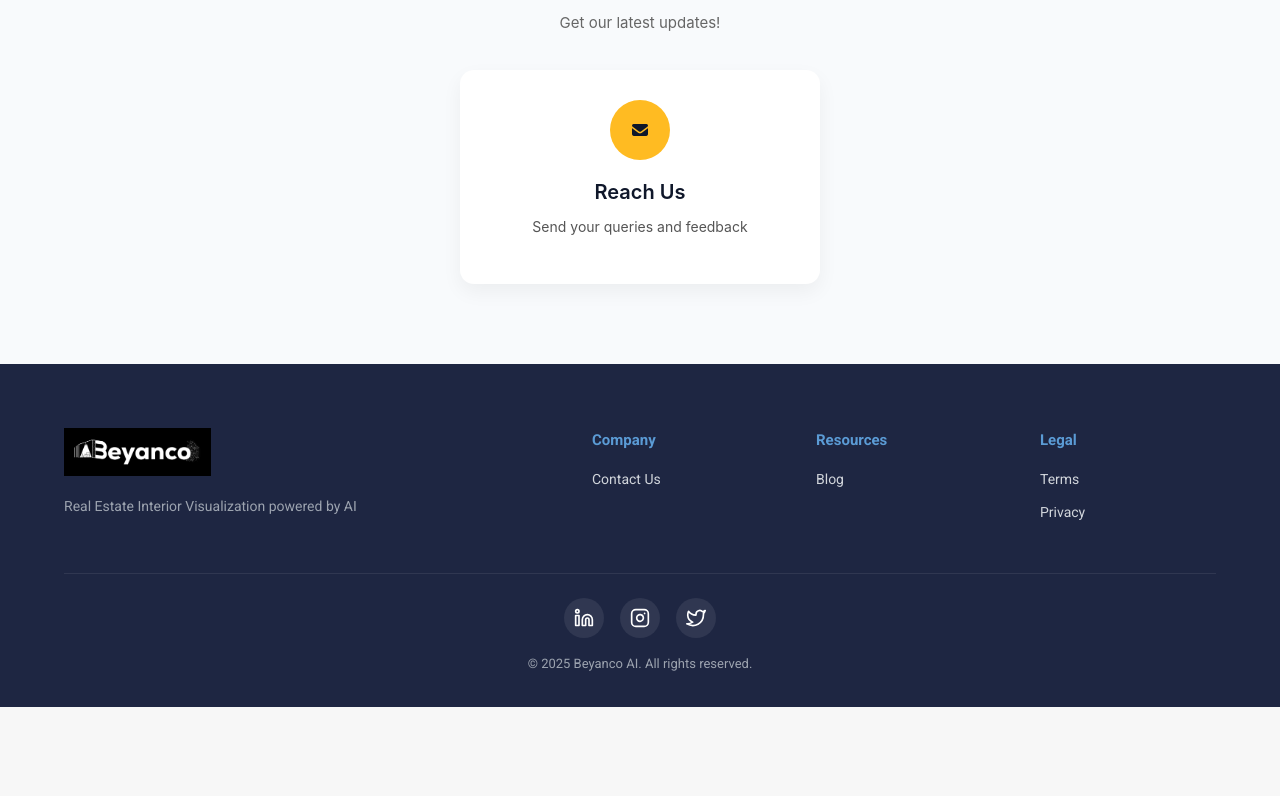
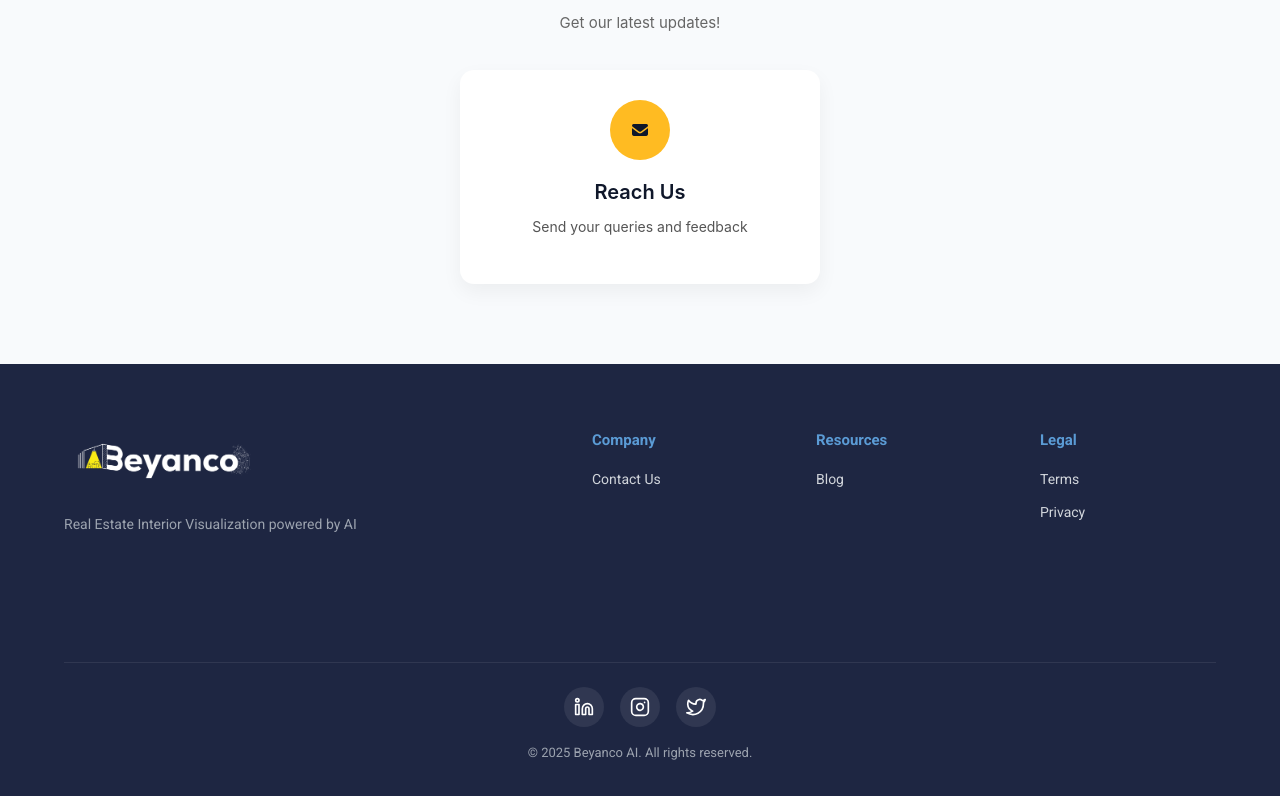
Before and after one commit to ShadowTechnology/beyanco, an Angular app: page /home in a window 1280 px wide. Shown: the part 3910-4706 px from the top of the page. Before the commit the page ends 4617 px from the top, so only its background shows below. Built offline with nearby package versions, Linux system fonts and the light colour scheme; no server answers; a small style sheet from the web is missing; a web font is replaced by a local one.

Commit message:
Footer image change

```diff
--- a/src/app/components/footer/footer.component.css
+++ b/src/app/components/footer/footer.component.css
@@ -20,7 +20,7 @@
 }
 
 .footer-brand img {
-    height: 48px;
+   height: 34%;
     margin-bottom: 12px;
 }
 
--- a/src/app/components/footer/footer.component.html
+++ b/src/app/components/footer/footer.component.html
@@ -4,7 +4,7 @@
         <div class="footer-top">
             <div class="footer-brand">
                 <a routerLink="/" class="brand">
-                    <img src="Logo-Final-white.jpeg" alt="Beyanco AI Logo" />
+                    <img src="Logo-Final-white.png" alt="Beyanco AI Logo" />
                 </a>
                 <p class="brand-desc">
                     Real Estate Interior Visualization powered by AI
```
Also changed, not shown: public/Logo-Final-white.jpeg (deleted), public/Logo-Final-white.png (added).
